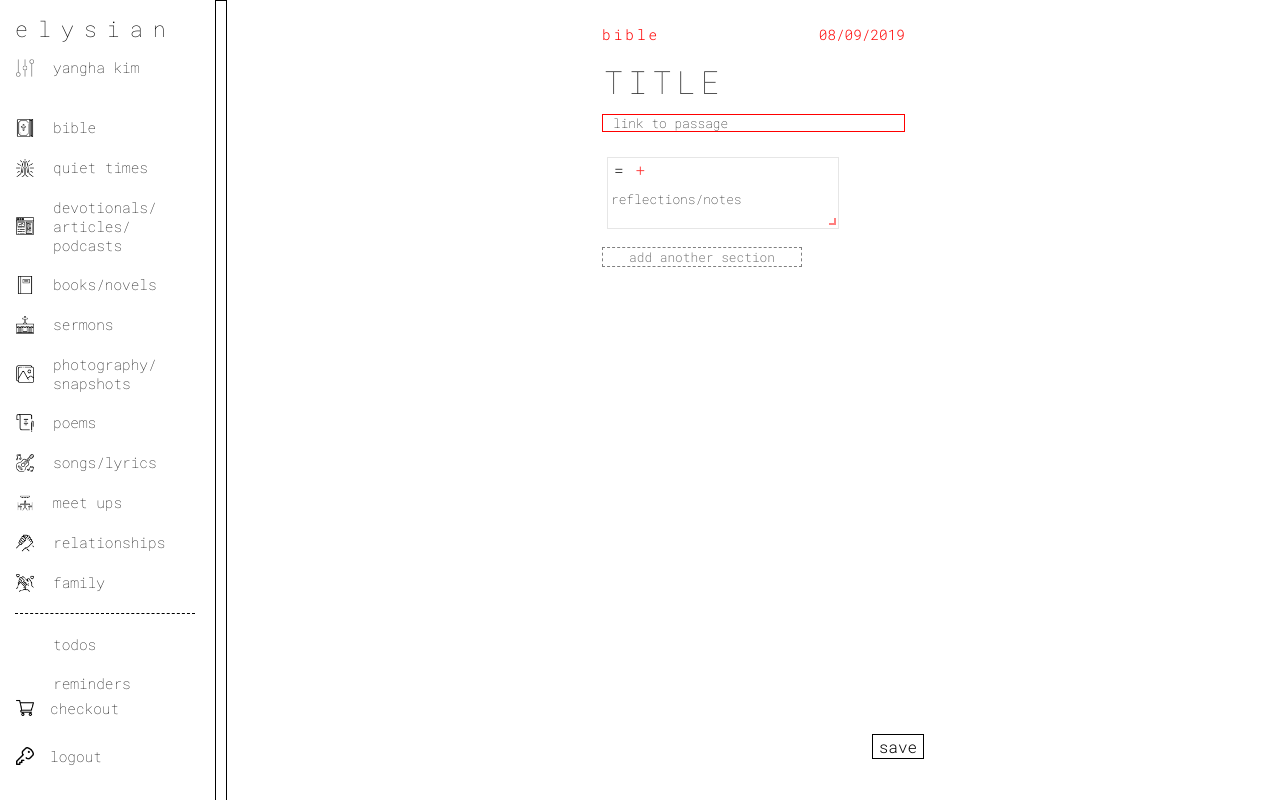
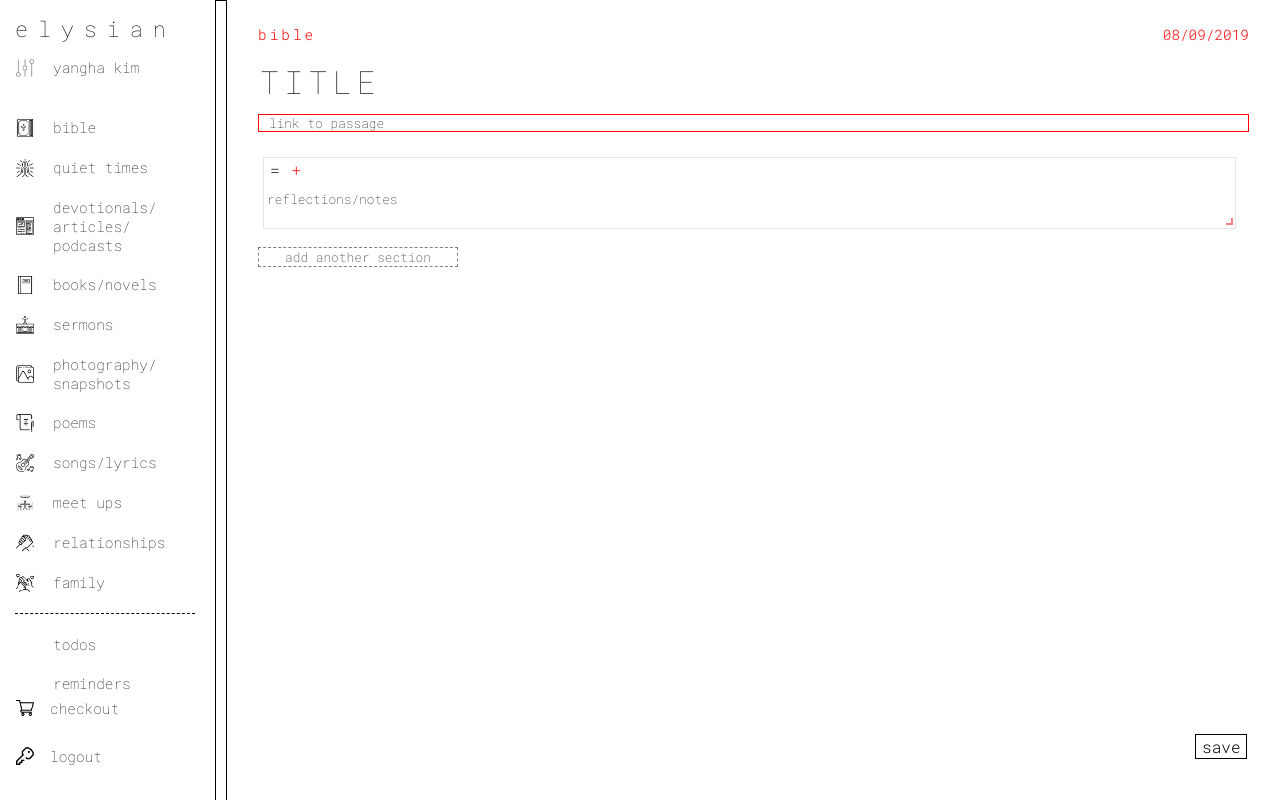
Before and after one commit to yanghakim/elysian, a React (Create React App) app: page / in a window 1280 px wide. Built offline with nearby package versions, Linux system fonts and the light colour scheme.

Commit message:
repsonsive grid

```diff
--- a/package.json
+++ b/package.json
@@ -9,6 +9,7 @@
     "react-autosize-textarea": "^7.0.0",
     "react-dom": "^16.8.6",
     "react-grid-layout": "^0.16.6",
+    "react-resize-detector": "^4.2.0",
     "react-responsive": "^7.0.0",
     "react-router-dom": "^5.0.1",
     "react-scripts": "3.0.1"
--- a/src/components/Elysian.jsx
+++ b/src/components/Elysian.jsx
@@ -89,7 +89,10 @@ class Elysian extends Component {
         {this.state.section === "settings" && <Settings />}
         {!this.state.section && <Login switchSections={this.switchSections} />}
         {this.state.section !== "settings" && (
-          <Section section={this.state.section} />
+          <Section
+            section={this.state.section}
+            sidebarClass={this.state.sidebarClass}
+          />
         )}
       </div>
     );
--- a/src/components/Section.jsx
+++ b/src/components/Section.jsx
@@ -1,21 +1,20 @@
 import React, { Component } from "react";
-import TextareaAutosize from "react-autosize-textarea";
-
+import ReactResizeDetector from "react-resize-detector";
 import GridLayout from "react-grid-layout";
 import "../css/react-grid-layout.css";
 import "../css/react-resizable.css";
 
 import Add from "./Add";
 
-import cart from "../assets/cart.png";
-
 import "../sass/section.sass";
 
 class Section extends Component {
-  constructor() {
-    super();
+  constructor(props) {
+    super(props);
 
     this.state = {
+      sidebarToggle: props.sidebarClass,
+      gridWidth: document.body.clientWidth - 290,
       title: "",
       titlePlaceholder: "TITLE",
       numOfSections: 1,
@@ -50,6 +49,7 @@ class Section extends Component {
 
   /**
    * Setting today's date
+   * Listen to screen size change and change widths of components
    **/
   componentDidMount() {
     let today = new Date();
@@ -60,7 +60,18 @@ class Section extends Component {
     this.setState({
       date: mm + "/" + dd + "/" + yyyy
     });
+
+    window.addEventListener("resize", () => {
+      const width = document.getElementsByClassName("section-title")[0]
+        .offsetWidth;
+
+      this.setState({ gridWidth: width });
+    });
   }
+
+  onResize = (width, height) => {
+    this.setState({ gridWidth: width });
+  };
 
   /**
    * Handling SAVING text when leaving a section,
@@ -358,6 +369,11 @@ class Section extends Component {
             <p className="section__top-header">{this.props.section}</p>
             <p className="section__top-date">{this.state.date}</p>
           </div>
+          <ReactResizeDetector
+            handleWidth
+            handleHeight
+            onResize={this.onResize}
+          >
             <input
               className="section-title"
               type="text"
@@ -365,6 +381,7 @@ class Section extends Component {
               onChange={this.handleTitleChange}
               placeholder={this.state.titlePlaceholder}
             />
+          </ReactResizeDetector>
           {this.props.section === "photography/snapshots" && (
             <button className="section-btn">open Google photos</button>
           )}
@@ -387,7 +404,7 @@ class Section extends Component {
             draggableCancel=".undraggable"
             cols={12}
             rowHeight={30}
-            width={250}
+            width={this.state.gridWidth}
           >
             {this.renderTextAreas()}
           </GridLayout>
--- a/src/components/Settings.jsx
+++ b/src/components/Settings.jsx
@@ -47,6 +47,8 @@ class Settings extends Component {
           itunesText: "linked to yanghakim@apple.com",
           itunesClass: "settings__links-button linked"
         });
+      default:
+        break;
     }
   };
 
--- a/src/components/Sidebar.jsx
+++ b/src/components/Sidebar.jsx
@@ -231,10 +231,10 @@ class Sidebar extends Component {
 
           <p className="sidebar-item separator" />
 
-          <img src={bible} height="0" width="0" alt="todos" />
+          <img height="0" width="0" />
           <p className="sidebar-item">todos</p>
 
-          <img src={bible} height="0" width="0" alt="reminders" />
+          <img height="0" width="0" />
           <p className="sidebar-item">reminders</p>
         </div>
         <div className="sidebar__footer">
--- a/src/sass/add.sass
+++ b/src/sass/add.sass
@@ -6,7 +6,7 @@
 .copy
   align-self: flex-end
   position: absolute
-  top: 130px
+  top: 115px
 
   background-color: black
 
@@ -24,7 +24,7 @@
   display: block
   justify-self: center
 
-  opacity: 0.9
+  z-index: 3
 
   &-btn
     color: red
@@ -61,7 +61,6 @@
     transition: 0.5s ease
 
     background-color: #F0F0F0
-    opacity: 0.9
     border-radius: 0 5px 5px 5px
     box-shadow: -2px 2px black
 
@@ -74,7 +73,7 @@
 
     padding: 25px 15px 15px 15px
 
-    z-index: 2
+    z-index: 4
 
     animation: swing-in-top-fwd 0.5s cubic-bezier(0.175, 0.885, 0.320, 1.275) both
 
--- a/src/sass/section.sass
+++ b/src/sass/section.sass
@@ -16,8 +16,7 @@
 
   box-sizing: border-box
 
-  max-width: 1000px
-  width: 365px
+  width: 100%
 
   padding: 10px 30px
 
@@ -29,13 +28,12 @@
 
   background-color: white
   animation: fade-in 1s ease-out both
-  transition: 1.5s ease
 
   overflow-y: scroll
   overflow-x: hidden
 
   @media (max-width: 900px)
-    font-size: 0.7em
+    font-size: 0.8em
 
   &::-webkit-scrollbar
     background: none
@@ -69,7 +67,7 @@
   &-title
     font-size: 2em
     letter-spacing: 5px
-    width: 90%
+    width: 100%
 
     margin-left: 0px
     margin-bottom: 10px
@@ -155,7 +153,6 @@
     display: grid
     grid-template-rows: 30px 1fr
 
-    transition: 0.8s ease
 
     @media (max-width: 900px)
       margin-left: 0
--- a/src/sass/sidebar.sass
+++ b/src/sass/sidebar.sass
@@ -40,12 +40,15 @@
     @media (max-width: 900px)
       grid-template-columns: 1fr
 
+      grid-row-gap: 15px
+
   &-title
     font-weight: 100
     letter-spacing: 10px
     font-size: 1.5em
 
     grid-column: 1 / span 2
+    grid-row-gap: 0
 
     @media (max-width: 900px)
       grid-column: 1
@@ -53,7 +56,7 @@
       font-size: 1.3em
       letter-spacing: 0
 
-      margin-left: 4px
+      margin-left: 2.5px
 
     @media (max-width: 600px)
       grid-column: 1
@@ -61,7 +64,7 @@
       font-size: 1.3em
       letter-spacing: 0
 
-      margin-left: 4px
+      margin-left: 2.5px
 
       content: "e" !important
 
@@ -70,6 +73,9 @@
     border: 1px solid white
 
     @media (max-width: 900px)
+      width: 14px
+      height: 14px
+
       &:hover
         border: 1px solid black
 
@@ -121,9 +127,14 @@
     @media (max-width: 900px)
       grid-template-columns: 1fr
       grid-row-gap: 10px
+      bottom: 10px
 
     &-img
       cursor: pointer
+
+      @media (max-width: 900px)
+        width: 14px
+        height: 14px
 
     &-text
       margin-left: 15px
```
Also changed, not shown: 1 other file (tests, documents, lock files or other folders). Lines whose indentation alone changed are shown as unchanged.
